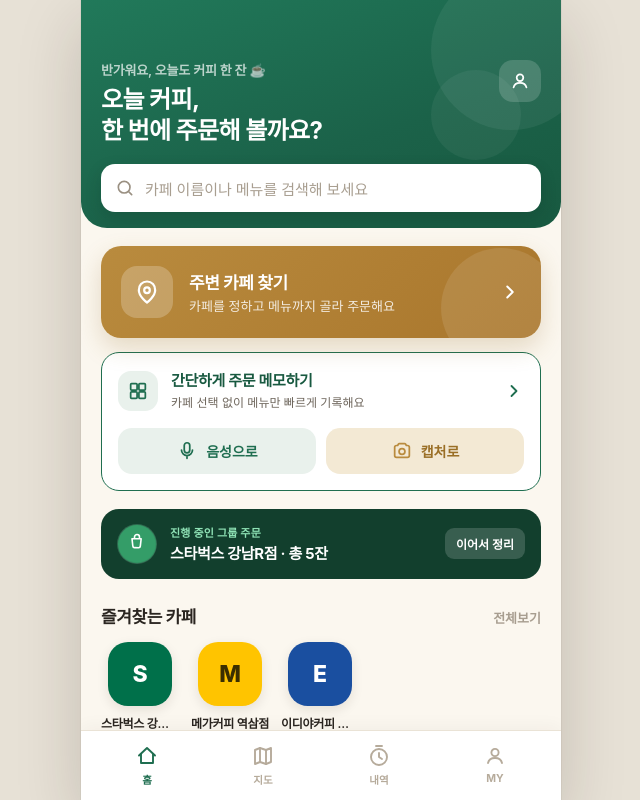
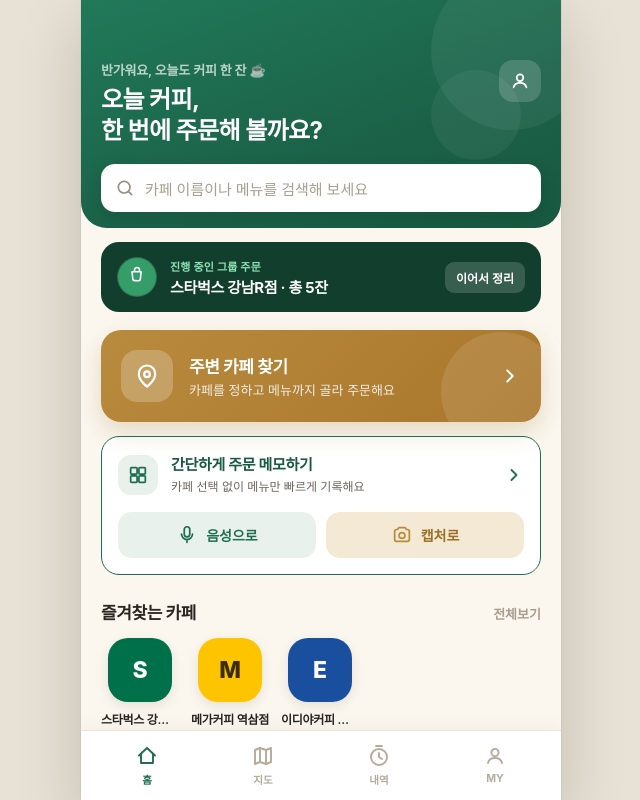
Before and after one commit to yjhong33/coffee-order-app, a React (Vite) app in the folder app/: page / in a window 1280 px wide. Shown: the whole page, without its empty margins (319-959 px from the left). Built offline with nearby package versions, Linux system fonts and the light colour scheme; a web font is replaced by a local one.

Commit message:
Remove duplicate resume banner, move group-order resume banner to top of Home

```diff
--- a/app/src/App.jsx
+++ b/app/src/App.jsx
@@ -487,8 +487,6 @@ export default function App() {
               onGoCollect={() => go('collect')}
               onOpenCafe={openCafe}
               onReorder={openCafe}
-              resumeScreen={resumeScreen}
-              onResume={resume}
               onEnterMemo={enterMemo}
             />
           )}
--- a/app/src/screens/Home.jsx
+++ b/app/src/screens/Home.jsx
@@ -12,8 +12,6 @@ export default function Home({
   onGoCollect,
   onOpenCafe,
   onReorder,
-  resumeScreen,
-  onResume,
   onEnterMemo,
 }) {
   return (
@@ -48,20 +46,20 @@ export default function Home({
         </div>
       </div>
 
-      {resumeScreen && (
+      {hasOrders && (
         <div style={{ padding: '14px 20px 0' }}>
-          <div onClick={onResume} style={{ background: 'var(--cc-green-deep)', borderRadius: 16, padding: '14px 16px', display: 'flex', alignItems: 'center', gap: 13, cursor: 'pointer', boxShadow: '0 8px 20px rgba(18,63,45,.22)' }}>
-            <div style={{ width: 38, height: 38, borderRadius: '50%', background: 'rgba(255,255,255,.14)', display: 'flex', alignItems: 'center', justifyContent: 'center', flex: 'none', position: 'relative' }}>
+          <div onClick={onGoCollect} style={{ background: 'var(--cc-green-deep)', borderRadius: 18, padding: '15px 16px', display: 'flex', alignItems: 'center', gap: 13, cursor: 'pointer' }}>
+            <div style={{ width: 40, height: 40, borderRadius: '50%', background: 'rgba(255,255,255,.12)', display: 'flex', alignItems: 'center', justifyContent: 'center', flex: 'none', position: 'relative' }}>
               <span style={{ position: 'absolute', inset: 0, borderRadius: '50%', background: '#37C77C', animation: 'cc-ping 1.8s ease-out infinite', opacity: 0.5 }}></span>
               <span style={{ position: 'relative' }}>
                 <CupIcon />
               </span>
             </div>
             <div style={{ flex: 1, minWidth: 0 }}>
-              <div style={{ fontSize: 11, fontWeight: 700, color: '#8FE3B6', letterSpacing: '.2px' }}>정리하던 주문이 있어요</div>
-              <div style={{ fontSize: 15, fontWeight: 700, color: '#fff', marginTop: 2, letterSpacing: '-.3px' }}>이어서 정리하기</div>
+              <div style={{ fontSize: 11, fontWeight: 700, color: '#8FE3B6', letterSpacing: '.2px' }}>진행 중인 그룹 주문</div>
+              <div style={{ fontSize: 15, fontWeight: 700, color: '#fff', marginTop: 2, letterSpacing: '-.3px' }}>스타벅스 강남R점 · 총 {totalQty}잔</div>
             </div>
-            <div style={{ fontSize: 13, fontWeight: 700, color: '#fff', background: 'rgba(255,255,255,.16)', padding: '8px 13px', borderRadius: 10, flex: 'none' }}>이어하기</div>
+            <div style={{ fontSize: 12, fontWeight: 700, color: '#fff', background: 'rgba(255,255,255,.16)', padding: '7px 11px', borderRadius: 9 }}>이어서 정리</div>
           </div>
         </div>
       )}
@@ -125,24 +123,6 @@ export default function Home({
         </div>
       </div>
 
-      {hasOrders && (
-        <div style={{ padding: '18px 20px 0' }}>
-          <div onClick={onGoCollect} style={{ background: 'var(--cc-green-deep)', borderRadius: 18, padding: '15px 16px', display: 'flex', alignItems: 'center', gap: 13, cursor: 'pointer' }}>
-            <div style={{ width: 40, height: 40, borderRadius: '50%', background: 'rgba(255,255,255,.12)', display: 'flex', alignItems: 'center', justifyContent: 'center', flex: 'none', position: 'relative' }}>
-              <span style={{ position: 'absolute', inset: 0, borderRadius: '50%', background: '#37C77C', animation: 'cc-ping 1.8s ease-out infinite', opacity: 0.5 }}></span>
-              <span style={{ position: 'relative' }}>
-                <CupIcon />
-              </span>
-            </div>
-            <div style={{ flex: 1, minWidth: 0 }}>
-              <div style={{ fontSize: 11, fontWeight: 700, color: '#8FE3B6', letterSpacing: '.2px' }}>진행 중인 그룹 주문</div>
-              <div style={{ fontSize: 15, fontWeight: 700, color: '#fff', marginTop: 2, letterSpacing: '-.3px' }}>스타벅스 강남R점 · 총 {totalQty}잔</div>
-            </div>
-            <div style={{ fontSize: 12, fontWeight: 700, color: '#fff', background: 'rgba(255,255,255,.16)', padding: '7px 11px', borderRadius: 9 }}>이어서 정리</div>
-          </div>
-        </div>
-      )}
-
       <div style={{ padding: '24px 0 0' }}>
         <div style={{ display: 'flex', justifyContent: 'space-between', alignItems: 'baseline', padding: '0 20px' }}>
           <div style={{ fontSize: 17, fontWeight: 700, letterSpacing: '-.4px' }}>즐겨찾는 카페</div>
```
